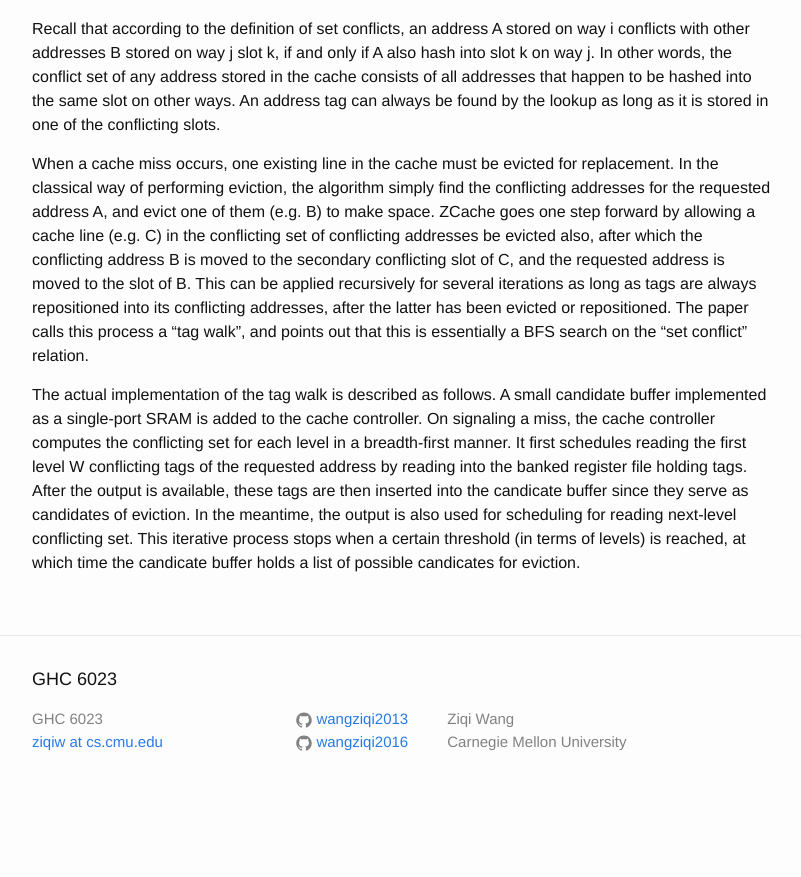
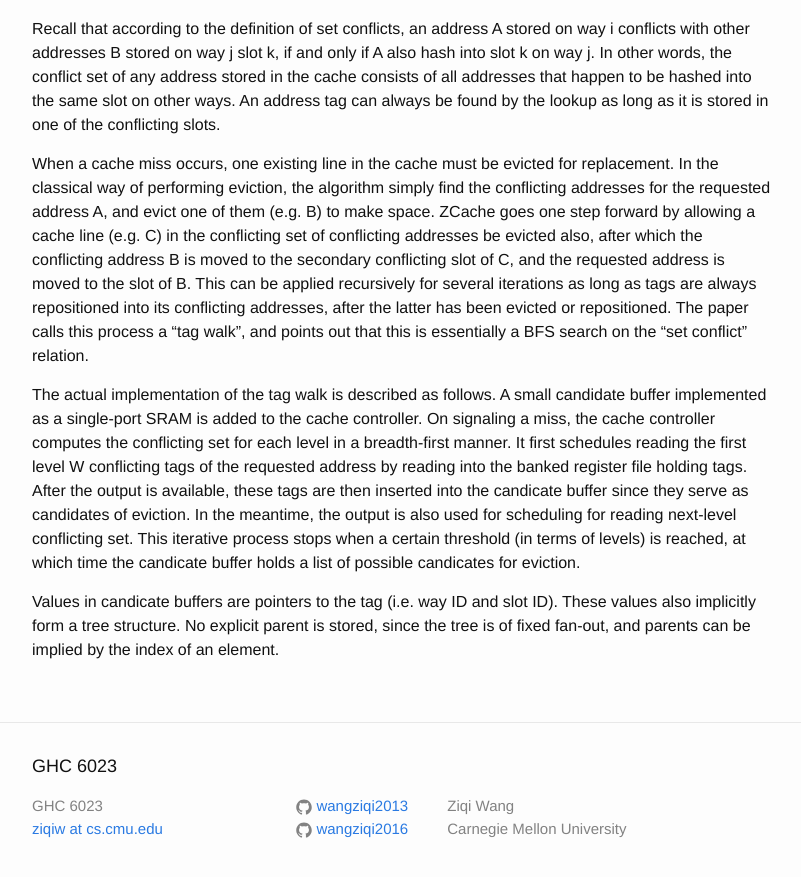
Before and after one commit to wangziqi2013/wangziqi2013.github.io, a Jekyll site: the page built from _posts/2020-05-24-zcache.markdown, in a window 1280 px wide and 900 px high, scrolled down 1696 px. Shown: the top 877 px of the window, without its empty margins (238-1039 px from the left). Built offline with Jekyll 4.4.1, drawn with Linux system fonts in a browser that asks for light colours; before the commit the page ends 2509 px from its top, so only the background shows below that.

Commit message:
Adding tree

```diff
--- a/_posts/2020-05-24-zcache.markdown
+++ b/_posts/2020-05-24-zcache.markdown
@@ -81,3 +81,7 @@ address by reading into the banked register file holding tags. After the output
 inserted into the candicate buffer since they serve as candidates of eviction. In the meantime, the output is also
 used for scheduling for reading next-level conflicting set. This iterative process stops when a certain threshold
 (in terms of levels) is reached, at which time the candicate buffer holds a list of possible candicates for eviction.
+
+Values in candicate buffers are pointers to the tag (i.e. way ID and slot ID). These values also implicitly form a
+tree structure. No explicit parent is stored, since the tree is of fixed fan-out, and parents can be implied by the index
+of an element.
```
